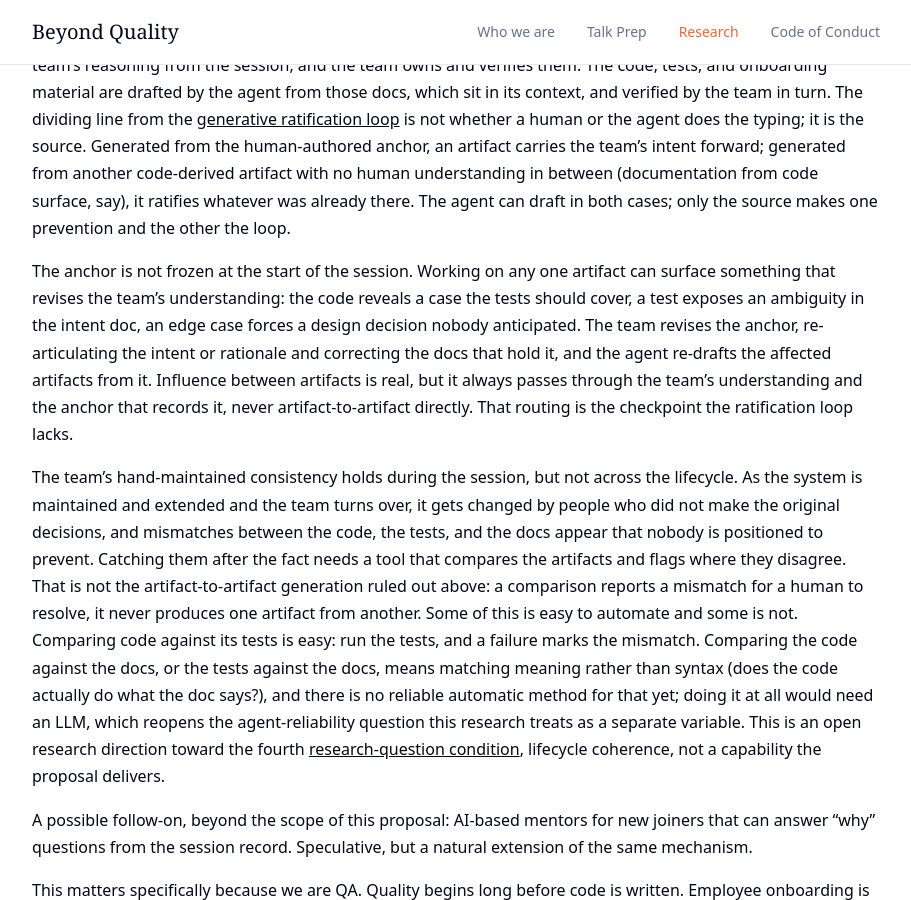
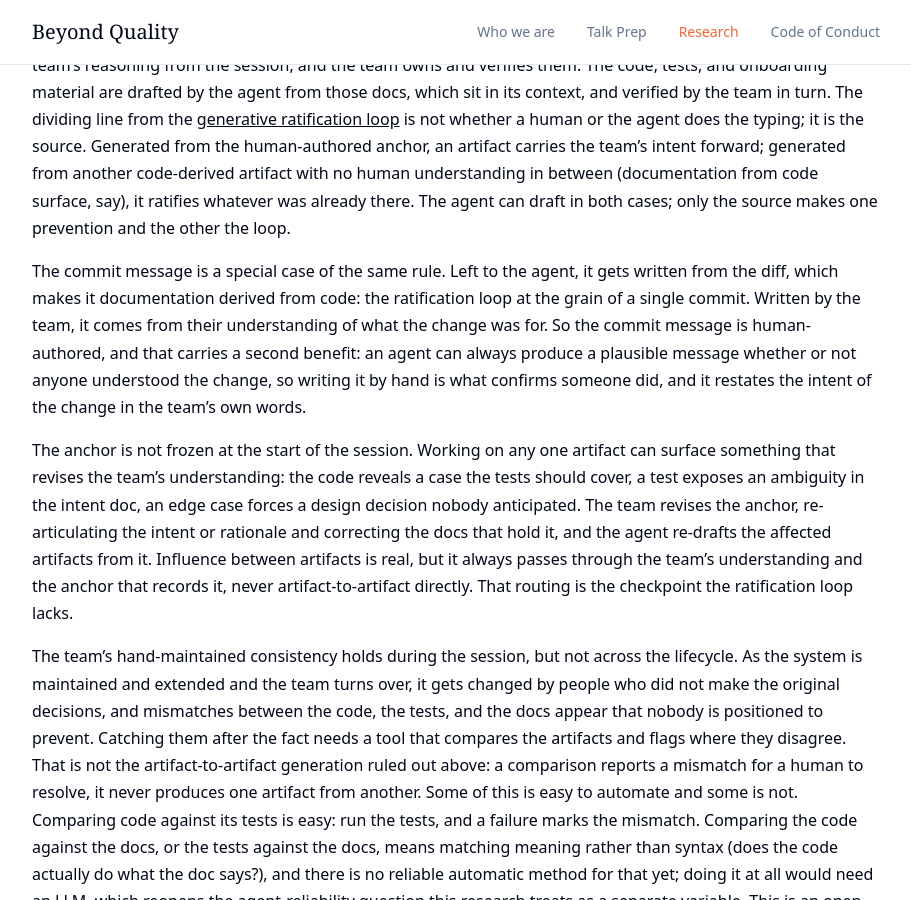
Before and after one commit to BeyondQuality/beyondquality, a Jekyll site: the page built from research/ai-era-testing/proposal.md, in a window 1280 px wide and 900 px high, scrolled down 6602 px. Shown: the whole window, without its empty margins (184-1095 px from the left). Built offline with Jekyll 4.4.1, drawn with Linux system fonts in a browser that asks for light colours; our own code applies the rules of GitHub Pages for plain Markdown files.

Commit message:
adding the importance of human-authored commits

```diff
--- a/research/ai-era-testing/proposal.md
+++ b/research/ai-era-testing/proposal.md
@@ -142,6 +142,8 @@ The same logic generalises beyond tests. The collaborative session produces clea
 
 Generation runs in one direction, from the anchor to the artifacts. The intent and comprehension docs hold the team's reasoning from the session, and the team owns and verifies them. The code, tests, and onboarding material are drafted by the agent from those docs, which sit in its context, and verified by the team in turn. The dividing line from the [generative ratification loop](analysis-lifecycle.md) is not whether a human or the agent does the typing; it is the source. Generated from the human-authored anchor, an artifact carries the team's intent forward; generated from another code-derived artifact with no human understanding in between (documentation from code surface, say), it ratifies whatever was already there. The agent can draft in both cases; only the source makes one prevention and the other the loop.
 
+The commit message is a special case of the same rule. Left to the agent, it gets written from the diff, which makes it documentation derived from code: the ratification loop at the grain of a single commit. Written by the team, it comes from their understanding of what the change was for. So the commit message is human-authored, and that carries a second benefit: an agent can always produce a plausible message whether or not anyone understood the change, so writing it by hand is what confirms someone did, and it restates the intent of the change in the team's own words.
+
 The anchor is not frozen at the start of the session. Working on any one artifact can surface something that revises the team's understanding: the code reveals a case the tests should cover, a test exposes an ambiguity in the intent doc, an edge case forces a design decision nobody anticipated. The team revises the anchor, re-articulating the intent or rationale and correcting the docs that hold it, and the agent re-drafts the affected artifacts from it. Influence between artifacts is real, but it always passes through the team's understanding and the anchor that records it, never artifact-to-artifact directly. That routing is the checkpoint the ratification loop lacks.
 
 The team's hand-maintained consistency holds during the session, but not across the lifecycle. As the system is maintained and extended and the team turns over, it gets changed by people who did not make the original decisions, and mismatches between the code, the tests, and the docs appear that nobody is positioned to prevent. Catching them after the fact needs a tool that compares the artifacts and flags where they disagree. That is not the artifact-to-artifact generation ruled out above: a comparison reports a mismatch for a human to resolve, it never produces one artifact from another. Some of this is easy to automate and some is not. Comparing code against its tests is easy: run the tests, and a failure marks the mismatch. Comparing the code against the docs, or the tests against the docs, means matching meaning rather than syntax (does the code actually do what the doc says?), and there is no reliable automatic method for that yet; doing it at all would need an LLM, which reopens the agent-reliability question this research treats as a separate variable. This is an open research direction toward the fourth [research-question condition](analysis-research-question.md), lifecycle coherence, not a capability the proposal delivers.
```
